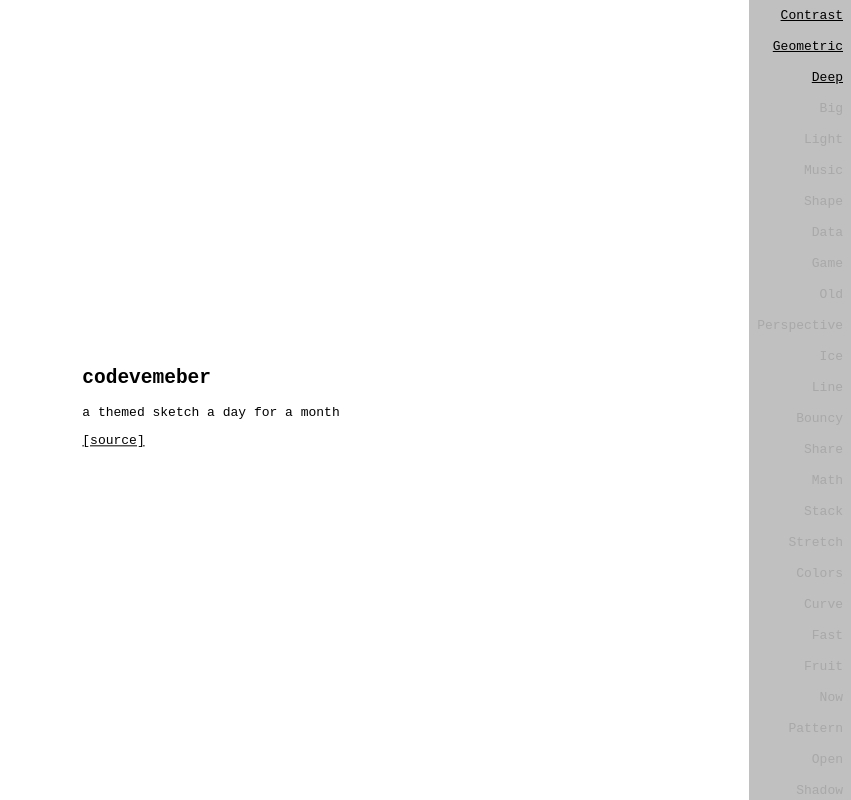
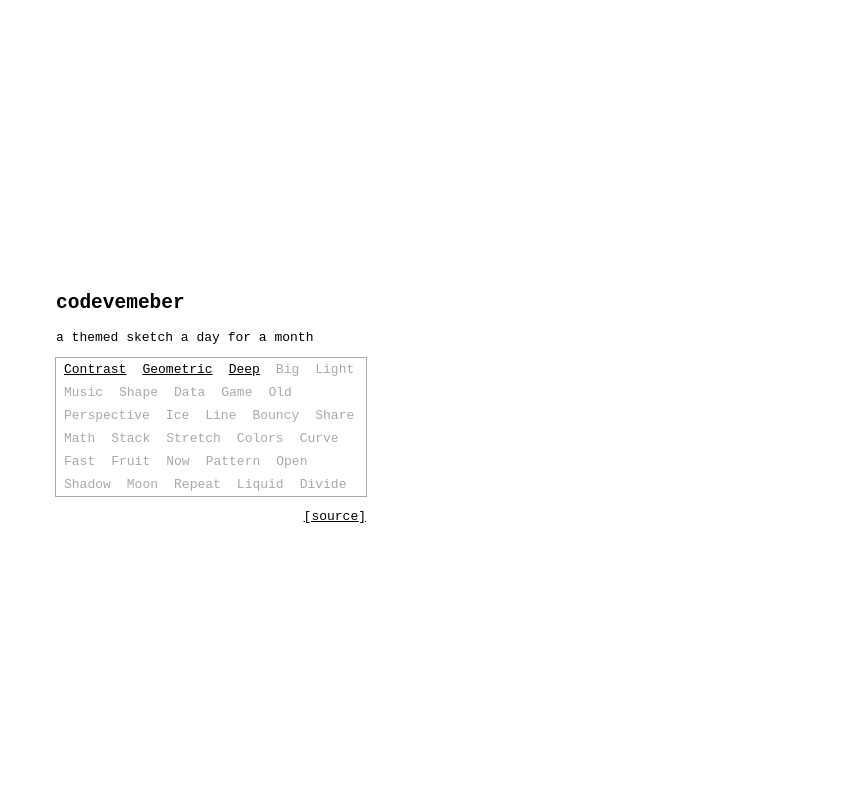
Before and after one commit to dzhurley/codevember, a website: page index.html in a window 1280 px wide. Shown: the whole page, without its empty margins (429-1280 px from the left). Drawn offline with Linux system fonts and the light colour scheme.

Commit message:
abandon iframe

```diff
--- a/index.html
+++ b/index.html
@@ -11,42 +11,37 @@
       margin: 0;
       position: relative;
       font-family: monospace;
-    }
-
-    iframe {
-      display: none;
-      position: absolute;
-      top: 0;
-      left: 0;
-      width: 100vw;
-      height: 100vh;
+      display: flex;
+      justify-content: center;
+      align-items: center;
     }
 
     a, a:active, a:visited {
       color: black;
     }
 
+    .info {
+      max-width: 310px;
+    }
+
+    .info a {
+      display: block;
+      text-align: right;
+    }
+
     ul {
-      position: absolute;
-      top: 0;
-      right: 0;
-      z-index: 1;
-
       display: flex;
-      flex-direction: column;
-      align-items: flex-end;
+      flex-wrap: wrap;
 
       list-style: none;
-      margin: 0;
       padding: 0;
 
-      background-color: rgba(130, 130, 130, 0.5);
-      overflow: scroll;
-      height: 100%;
+      background-color: white;
+      outline: 1px solid darkgray;
     }
 
     li {
-      margin: 0.5rem;
+      margin: 0.25rem 0.5rem;
       width: min-content;
       color: darkgray;
     }
@@ -59,25 +54,23 @@
     li.active a {
       color: white;
     }
-
-    .info {
-      position: absolute;
-      top: 50%;
-      left: 50%;
-      transform: translate(-50%, -50%);
-    }
   </style>
 </head>
 <body>
+  <section class="info">
+    <h1>codevemeber</h1>
+
+    <p>a themed sketch a day for a month</p>
+
     <ul>
       <li>
-      <a href="dist/contrast.html" target="iframe">Contrast</a>
+        <a href="dist/contrast.html" rel="noopener noreferrer">Contrast</a>
       </li>
       <li>
-      <a href="dist/geometric.html" target="iframe">Geometric</a>
+        <a href="dist/geometric.html" rel="noopener noreferrer">Geometric</a>
       </li>
       <li>
-      <a href="dist/deep.html" target="iframe">Deep</a>
+        <a href="dist/deep.html" rel="noopener noreferrer">Deep</a>
       </li>
       <li>Big</li>
       <li>Light</li>
@@ -108,23 +101,7 @@
       <li>Divide</li>
     </ul>
 
-  <section class="info">
-    <h1>codevemeber</h1>
-    <p>a themed sketch a day for a month</p>
     <a href="https://github.com/dzhurley/codevember" rel="noopener noreferrer">[source]</a>
   </section>
-
-  <iframe frameborder="0" name="iframe"></iframe>
-
-  <script type="text/javascript">
-    document.querySelector('ul').addEventListener('click', e => {
-      if (e.target.nodeName === 'A') {
-        document.querySelector('iframe').style.display = 'block';
-        document.querySelector('.info').style.display = 'none';
-        document.querySelectorAll('li').forEach(node => node.className = '');
-        e.target.parentNode.className = 'active';
-      }
-    });
-  </script>
 </body>
 </html>
```
Lines whose indentation alone changed are shown as unchanged.
